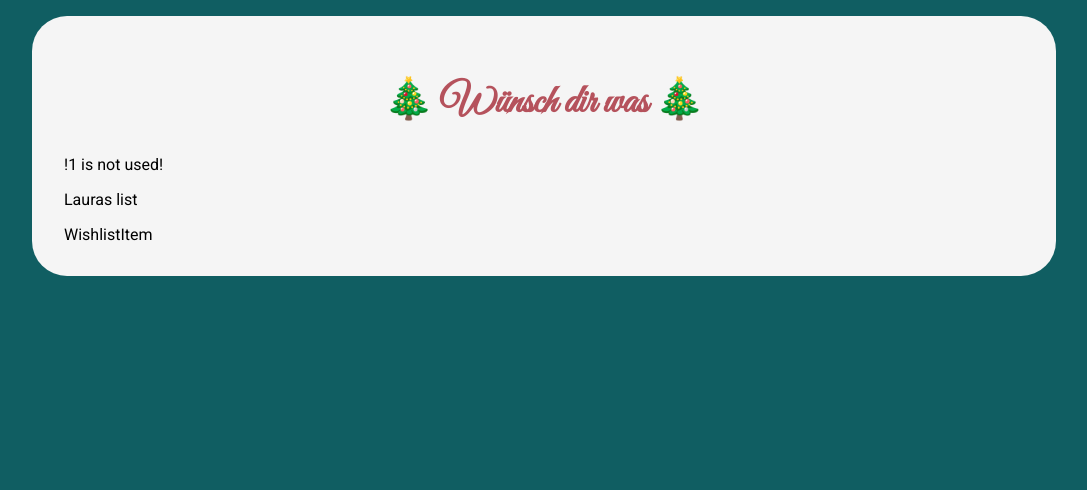
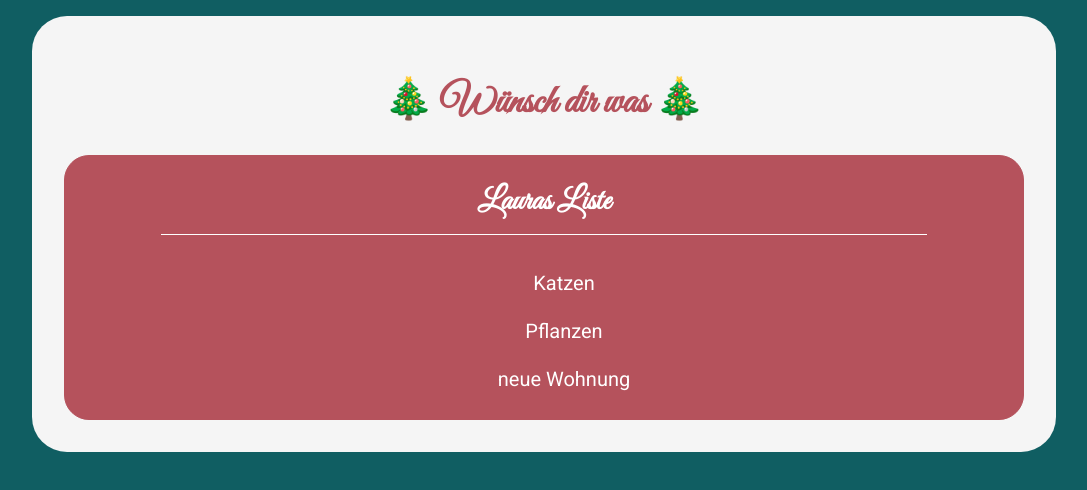
Before and after one commit to lauravikanis/wuensch-dir-was, a React (Create React App) app: page /1 in a window 1280 px wide. Shown: the top 490 px of the page, without its empty margins (96-1183 px from the left). Built offline with nearby package versions, Linux system fonts and the light colour scheme; data requests are answered from the project's data file.

Commit message:
Add finishing touches

```diff
--- a/db.json
+++ b/db.json
@@ -1,7 +1,19 @@
 {
   "lists": [
-    { "id": 1, "title": "Lauras list", "Wishes": ["A“, “B“, “C"] },
-    { "id": 2, "title": "Belas list", "Wishes": ["A“, “B“, “C"] },
-    { "id": 3, "title": "Benjamins list", "Wishes": ["A“, “B“, “C"] }
+    {
+      "id": 1,
+      "title": "Laura",
+      "items": ["Katzen", "Pflanzen", "neue Wohnung"]
+    },
+    {
+      "id": 2,
+      "title": "Bela",
+      "items": ["Gold", "Silber", "Bronze", "Diamanten"]
+    },
+    {
+      "id": 3,
+      "title": "Benjamin",
+      "items": ["Tick", "Tack", "Toe", "Wheeldecide", "Randomgroups"]
+    }
   ]
 }
--- a/src/App.js
+++ b/src/App.js
@@ -16,7 +16,7 @@ function App() {
           <Route path="/add">
             <Add />
           </Route>
-          <Route path="/:id">
+          <Route path="/:listId">
             <Wishlist />
           </Route>
           <Route path="/">
--- a/src/GlobalStyle.js
+++ b/src/GlobalStyle.js
@@ -26,6 +26,15 @@ a {
 }
 h1, h2, h3, h4, h5, h6 {
   font-family: 'Great Vibes', cursive;
+
+}
+
+h1 {  font-size: 2.5rem;
+}
+
+h2{
+  font-size: 2rem;
+  margin-block-end:0.5rem;
 }
 main {
 display: flex;
--- a/src/api/lists.js
+++ b/src/api/lists.js
@@ -1,4 +1,3 @@
-// eslint-disable-next-line
 export async function getLists() {
   const response = await fetch('http://localhost:3000/lists');
   const lists = await response.json();
--- a/src/components/Button.js
+++ b/src/components/Button.js
@@ -10,6 +10,7 @@ const Button = styled.button`
   width: 50px;
   height: 50px;
   cursor: pointer;
+  margin-top: 1rem;
 `;
 
 export default Button;
--- a/src/components/Header.js
+++ b/src/components/Header.js
@@ -3,7 +3,6 @@ import styled from 'styled-components/macro';
 import { Link } from 'react-router-dom';
 
 const MainHeadline = styled.h1`
-  font-size: 2.5rem;
   text-align: center;
   color: #b5525c;
 `;
--- a/src/components/WishListItem.js
+++ b/src/components/WishListItem.js
@@ -11,9 +11,9 @@ const Container = styled.div`
 export default function WishListItem({ title }) {
   return (
     <>
-      <form>
+      <>
         <Container>{title}</Container>
-      </form>
+      </>
     </>
   );
 }
--- a/src/pages/Welcome.js
+++ b/src/pages/Welcome.js
@@ -2,33 +2,45 @@ import React, { useEffect, useState } from 'react';
 import { Link } from 'react-router-dom';
 import styled from 'styled-components/macro';
 import Button from '../components/Button';
-// import WishListItem from '../components/WishListItem';
 import { getLists } from '../api/lists';
 
 const ListContainer = styled.div`
   display: flex;
   flex-direction: column;
+  align-items: center;
+
+  a {
+    /* border-top: 1px solid #b5525c; */
+    padding: 0.75rem;
+    font-size: 1.25rem;
+    width: 80%;
+    text-align: center;
+  }
+  /* a:last-child {
+    border-top: none;
+  } */
 `;
 
 export default function welcome() {
-  const [lists, setlists] = useState(null);
+  const [lists, setLists] = useState(null);
 
   useEffect(async () => {
-    const newlists = await getLists();
-    setlists(newlists);
+    const newLists = await getLists();
+    setLists(newLists);
   }, []);
 
   return (
+    <>
       <ListContainer>
         {lists?.map((list) => (
           <Link key={list.id} to={`/${list.id}`}>
             {list.title}
           </Link>
         ))}
-
         <Link to="/add">
           <Button>+</Button>
         </Link>
       </ListContainer>
+    </>
   );
 }
--- a/src/pages/Wishlist.js
+++ b/src/pages/Wishlist.js
@@ -1,25 +1,53 @@
-import React, { useState, useEffect } from 'react';
+import React, { useEffect, useState } from 'react';
+import { useParams } from 'react-router-dom';
+import styled from 'styled-components/macro';
+import { getListsById } from '../api/lists';
 
-import { useParams } from 'react-router-dom';
-import { getListsById } from '../api/lists';
-// import WishListItem from '../components/WishListItem';
-// import WishListItem from '../components/WishListItem';
+const WishlistContainer = styled.div`
+  display: flex;
+  flex-direction: column;
+  align-items: center;
+  background-color: #b5525c;
+  color: white;
+  border: 1px solid #b5525c;
+  border-radius: 25px;
+
+  h2 {
+    border-bottom: 1px solid white;
+    padding-bottom: 0.75rem;
+    width: 80%;
+    text-align: center;
+  }
+  li {
+    padding: 0.75rem;
+    font-size: 1.25rem;
+    list-style: none;
+    text-align: center;
+  }
+`;
 
 const Wishlist = () => {
-  const { id } = useParams();
-  const [listItem, setlistItem] = useState(null);
+  const { listId } = useParams();
+  const [list, setList] = useState(null);
 
   useEffect(async () => {
-    const newlist = await getListsById(id);
-    setlistItem(newlist);
+    const newList = await getListsById(listId);
+    setList(newList);
   }, []);
 
+  if (!list) {
+    return <h3>Loading...</h3>;
+  }
+
   return (
-    <div>
-      !{id} is not used!
-      <p>{listItem?.title}</p>
-      WishlistItem
-    </div>
+    <WishlistContainer>
+      <h2>{list.title}s Liste</h2>
+      <ul>
+        {list.items.map((item) => (
+          <li key={item}>{item}</li>
+        ))}
+      </ul>
+    </WishlistContainer>
   );
 };
 export default Wishlist;
```
Lines whose indentation alone changed are shown as unchanged.
